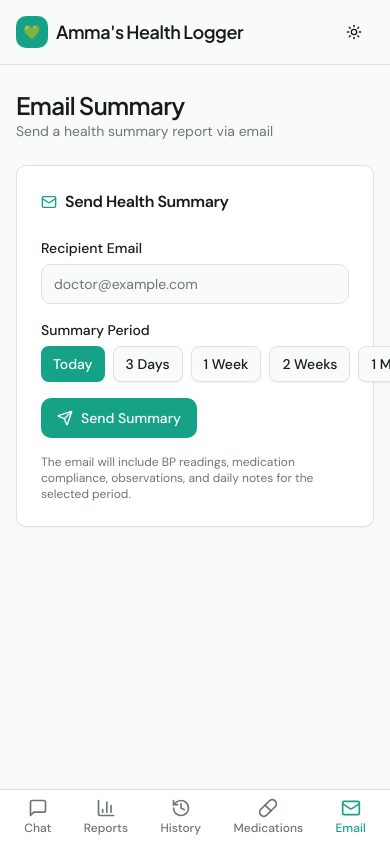
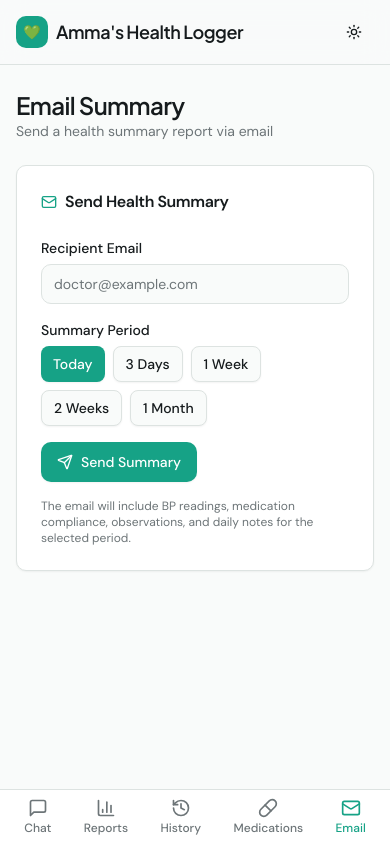
Before and after one commit to vikram11/wellnesslogin, a Next.js app in the folder nextjs_space/: page / in a window 390 px wide. Both pictures are taken after a click on the button "Email". Built offline with nearby package versions, Linux system fonts and the light colour scheme; no server answers; the database is empty.

Commit message:
Fix email buttons mobile responsiveness

```diff
--- a/nextjs_space/components/email-panel.tsx
+++ b/nextjs_space/components/email-panel.tsx
@@ -69,7 +69,7 @@
 
           <div>
             <label className="text-sm font-medium mb-1.5 block">Summary Period</label>
-            <div className="flex gap-2">
+            <div className="flex flex-wrap gap-2">
               {[
                 { value: 1, label: 'Today' },
                 { value: 3, label: '3 Days' },
```
Also changed, not shown: 1 other file (tests, documents, lock files or other folders).
